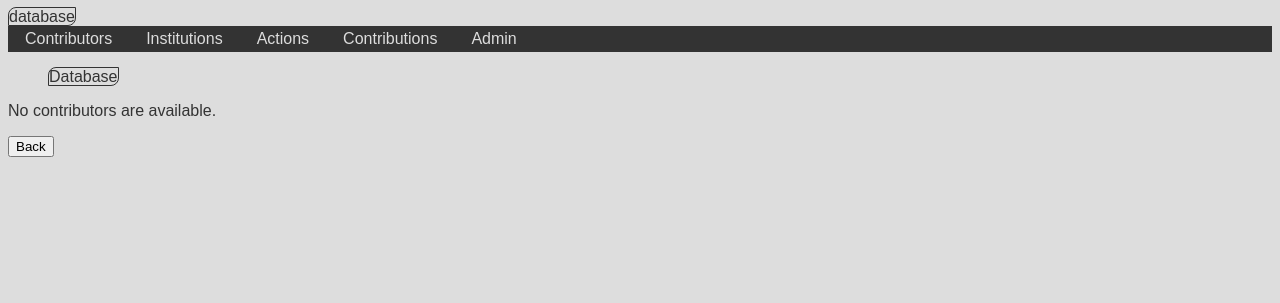
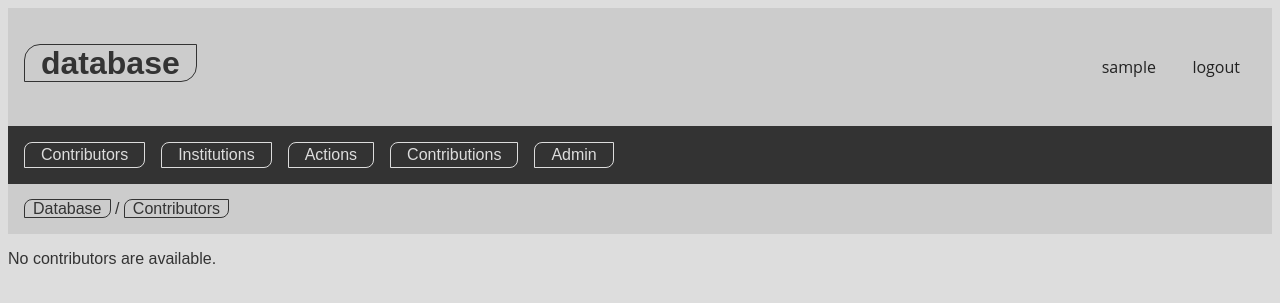
Before and after one commit to inknos/ddd, a Django app: page /database/contributors/ in a window 1280 px wide. Shown: the top 303 px of the page. Run offline with Django 3.2, Linux system fonts and the light colour scheme; the visitor is signed in with stand-in values (Sample User, id 1); data that the repository does not hold is empty.

Commit message:
graphic changes, no more back button

```diff
--- a/database/static/database/style.css
+++ b/database/static/database/style.css
@@ -3,24 +3,45 @@ html, body {
     font-family: sans-serif;
     color: #333;
 }
-
-a:link, a:visited {
-    color: #333;
-    text-decoration:none;
-    border: #333  solid 1px;
-    border-radius: 0.5em 0 0.5em 0;
+header.page-header {
+    position:relative;
+    display:block;
+    max-width:100%;
+    height:100%;
+    margin:0 auto;
+    padding: 1em 1em;
+    background:#cccccc;
+    color:#fff;
+    overflow:auto;
 }
 
-a:hover, a:active{
-    color: #ddd;
-    background-color: #333;
+nav.user-panel {
+    padding-left: 0;
+    margin-bottom: 0;
+    list-style: none;
+    float:right;
+}
+nav.user-panel li {
+    position:relative;
+    display:inline-block;
+    list-style-type: none;
+    font-family:"Open Sans", "Droid Sans", Helvetica, Arial, sans-serif;
+    color: #222;
+    padding:1em 1rem;
+}
+nav.user-panel li > a {
+    position: relative;
+    display: block;
+}
+nav.user-panel > li > a:hover, nav.user-panel > li > a:focus {
     text-decoration: none;
+    background-color: #eee;
 }
 
 .header-nav ul {
     list-style-type: none;
     margin: 0;
-    padding: 0;
+    padding: 1em;
     overflow: hidden;
     background-color: #333;
 }
@@ -28,11 +49,13 @@ a:hover, a:active{
 .header-nav li {
     float: left;
     color: #ddd;
+    margin-right:1em;
 }
 
 .header-nav li a {
     display: block;
     color: #ddd;
+    border-color: #ddd;
     text-align: center;
     padding: 0.2em 1em;
     text-decoration: none;
@@ -40,11 +63,15 @@ a:hover, a:active{
 
 /* Change the link color to #111 (black) on hover */
 .header-nav li a:hover {
-    background-color: #111;
+    background-color: #ddd;
+    color: #333;
 }
 .breadcrumb ul {
     display: flex;
     list-style:none;
+    margin:0;
+    padding: 1em;
+    background-color:#ccc;
 }
 
 .breadcrumb li::before {
@@ -54,3 +81,17 @@ a:hover, a:active{
 .breadcrumb li:first-child::before {
     content: "";
 }
+
+a:link, a:visited {
+    color: #333;
+    text-decoration:none;
+    border: #333  solid 1px;
+    border-radius: 0.5em 0 0.5em 0;
+    padding: 0 0.5em 0 0.5em;
+}
+
+a:hover, a:active{
+    color: #ddd;
+    background-color: #333;
+    text-decoration: none;
+}
--- a/database/templates/database/actions.html
+++ b/database/templates/database/actions.html
@@ -34,5 +34,4 @@
 {% else %}
 <p>No actions are available.</p>
 {% endif %}
-<input type="button" value="Back" onclick="location.href=\'{% url 'index'%}\'" />
 {% endblock %}
--- a/database/templates/database/base.html
+++ b/database/templates/database/base.html
@@ -8,8 +8,15 @@
         <link rel="stylesheet" type="text/css" href="{% static 'database/style.css' %}" />
     </head>
     <body>
-        <header>
-            <a href="{% url 'index' %}">database</a>
+        <header class="page-header">
+            <nav class="user-panel">
+                <ul>
+                    <li><a>{{ user.get_username }}</a></li>
+                    <li><a>logout</a></li>
+                </ul>
+            </nav>
+            <h1 class="title"><a href="{% url 'index' %}">database</a></h1>
+
         </header>
         <nav class="header-nav">
             <ul>
--- a/database/templates/database/contributors.html
+++ b/database/templates/database/contributors.html
@@ -1,5 +1,12 @@
 {% extends 'database/base.html'%}
-
+{% block breadcrumb %}
+<nav class="breadcrumb">
+    <ul class>
+        <li><a href="{% url 'index' %}">Database</a></li>
+        <li><a href="{% url 'contributors' %}">Contributors</a></li>
+    </ul>
+</nav>
+{% endblock breadcrumb %}
 {% block content %}
 {% if contributors_list %}
 <table id="contributors_table" class="display">
@@ -26,5 +33,4 @@
 {% else %}
 <p>No contributors are available.</p>
 {% endif %}
-<input type="button" value="Back" onclick="window.history.back()" />
 {% endblock %}
```
Also changed, not shown: database/templates/database/action.html (+9 -1 lines), database/templates/database/contribution.html (+9 -2 lines), database/templates/database/contributions.html (+9 -1 lines), database/templates/database/contributor.html (+9 -2 lines), database/templates/database/institution.html (+9 -2 lines), database/templates/database/institutions.html (+8 -2 lines).
